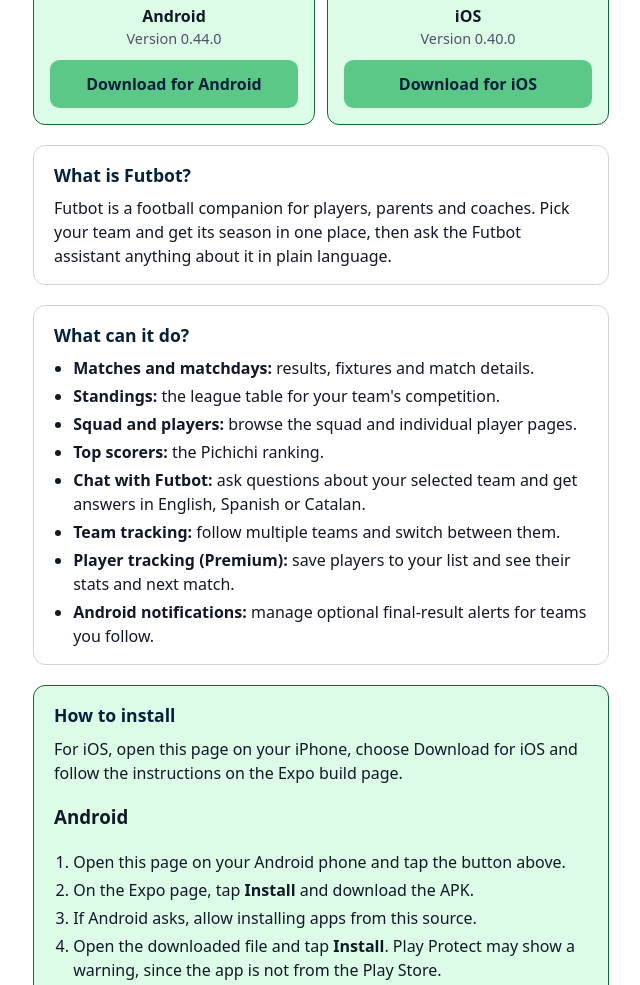
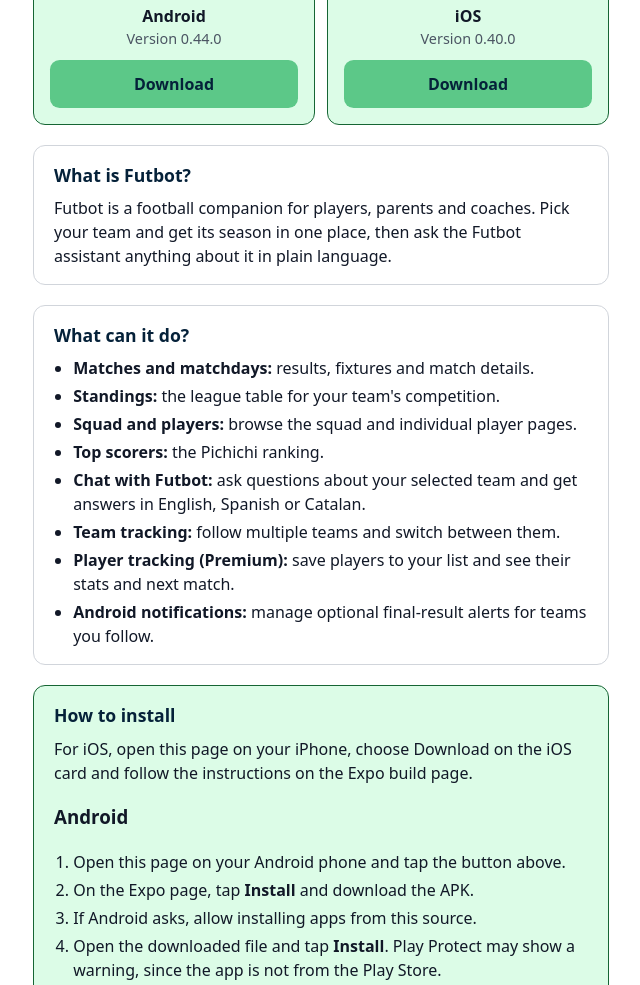
Before and after one commit to walter-xavelo/walter-xavelo.github.io, a website: page futbot-app/index.html in a window 1280 px wide. Shown: the part 368-1353 px from the top of the page, without its empty margins (319-959 px from the left). Drawn offline with Linux system fonts and the light colour scheme.

Commit message:
chore: simplify platform download labels (#10)
Co-authored-by: walter.xavelo <walter.xavelo@gmail.com>

```diff
--- a/futbot-app/index.html
+++ b/futbot-app/index.html
@@ -8,7 +8,7 @@
   <meta http-equiv="Pragma" content="no-cache">
   <meta http-equiv="Expires" content="0">
   <title>Futbot App</title>
-  <meta name="futbot-site-version" content="0.2.2">
+  <meta name="futbot-site-version" content="0.3.0">
   <meta name="description" content="Futbot: your team's matches, standings, squad and an assistant that answers your football questions. Android and iOS downloads available.">
   <link rel="icon" type="image/png" href="logo.png">
   <style>
@@ -81,7 +81,7 @@
         </svg>
         <span class="platform-name">Android</span>
         <span class="platform-version"><span data-i18n="version">Version</span> <span id="v-android">0.44.0</span></span>
-        <span class="button" data-i18n="downloadAndroid">Download for Android</span>
+        <span class="button" data-i18n="downloadAndroid">Download</span>
       </a>
       <a class="platform-card ios" href="https://expo.dev/accounts/xavelo_ai/projects/futbot-app/builds/3b5c93fd-fe49-4ee7-9e66-dbc39cfd9b6f">
         <svg class="platform-logo" role="img" aria-label="iOS" viewBox="0 0 48 48" xmlns="http://www.w3.org/2000/svg">
@@ -89,7 +89,7 @@
         </svg>
         <span class="platform-name">iOS</span>
         <span class="platform-version"><span data-i18n="version">Version</span> <span id="v-ios">0.40.0</span></span>
-        <span class="button" data-i18n="downloadIos">Download for iOS</span>
+        <span class="button" data-i18n="downloadIos">Download</span>
       </a>
     </section>
 
@@ -114,7 +114,7 @@
 
     <section class="card install">
       <h2 data-i18n="installTitle">How to install</h2>
-      <p data-i18n="iosInstall">For iOS, open this page on your iPhone, choose Download for iOS and follow the instructions on the Expo build page.</p>
+      <p data-i18n="iosInstall">For iOS, open this page on your iPhone, choose Download on the iOS card and follow the instructions on the Expo build page.</p>
       <h3>Android</h3>
       <ol>
         <li data-i18n-html="i1">Open this page on your Android phone and tap the button above.</li>
@@ -129,7 +129,7 @@
     var T = {
       en: {
         title: 'Futbot App', tagline: "Your team's football, in your pocket.", version: 'Version',
-        downloadsLabel: 'App downloads', downloadAndroid: 'Download for Android', downloadIos: 'Download for iOS',
+        downloadsLabel: 'App downloads', downloadAndroid: 'Download', downloadIos: 'Download',
         whatTitle: 'What is Futbot?',
         whatBody: 'Futbot is a football companion for players, parents and coaches. Pick your team and get its season in one place, then ask the Futbot assistant anything about it in plain language.',
         doTitle: 'What can it do?',
@@ -142,7 +142,7 @@
         do7: '<strong>Player tracking (Premium):</strong> save players to your list and see their stats and next match.',
         do8: '<strong>Android notifications:</strong> manage optional final-result alerts for teams you follow.',
         installTitle: 'How to install',
-        iosInstall: 'For iOS, open this page on your iPhone, choose Download for iOS and follow the instructions on the Expo build page.',
+        iosInstall: 'For iOS, open this page on your iPhone, choose Download on the iOS card and follow the instructions on the Expo build page.',
         i1: 'Open this page on your Android phone and tap the button above.',
         i2: 'On the Expo page, tap <em>Install</em> and download the APK.',
         i3: 'If Android asks, allow installing apps from this source.',
@@ -150,7 +150,7 @@
       },
       es: {
         title: 'Futbot App', tagline: 'El fútbol de tu equipo, en tu bolsillo.', version: 'Versión',
-        downloadsLabel: 'Descargas de la aplicación', downloadAndroid: 'Descargar para Android', downloadIos: 'Descargar para iOS',
+        downloadsLabel: 'Descargas de la aplicación', downloadAndroid: 'Descargar', downloadIos: 'Descargar',
         whatTitle: '¿Qué es Futbot?',
         whatBody: 'Futbot es un compañero de fútbol para jugadores, familias y entrenadores. Elige tu equipo y consulta su temporada en un solo lugar; después pregunta al asistente de Futbot lo que quieras en lenguaje natural.',
         doTitle: '¿Qué puede hacer?',
@@ -163,7 +163,7 @@
         do7: '<strong>Seguimiento de jugadores (Premium):</strong> guarda jugadores en tu lista y consulta sus estadísticas y próximo partido.',
         do8: '<strong>Notificaciones en Android:</strong> configura alertas opcionales de resultados finales para los equipos que sigues.',
         installTitle: 'Cómo instalar',
-        iosInstall: 'Para iOS, abre esta página en tu iPhone, elige Descargar para iOS y sigue las instrucciones de la página de Expo.',
+        iosInstall: 'Para iOS, abre esta página en tu iPhone, elige Descargar en la tarjeta de iOS y sigue las instrucciones de la página de Expo.',
         i1: 'Abre esta página en tu móvil Android y toca el botón de arriba.',
         i2: 'En la página de Expo, toca <em>Install</em> y descarga el APK.',
         i3: 'Si Android lo pide, permite instalar aplicaciones desde esta fuente.',
@@ -171,7 +171,7 @@
       },
       ca: {
         title: 'Futbot App', tagline: "El futbol del teu equip, a la butxaca.", version: 'Versió',
-        downloadsLabel: 'Descàrregues de l’aplicació', downloadAndroid: 'Descarrega per a Android', downloadIos: 'Descarrega per a iOS',
+        downloadsLabel: 'Descàrregues de l’aplicació', downloadAndroid: 'Descarrega', downloadIos: 'Descarrega',
         whatTitle: 'Què és Futbot?',
         whatBody: "Futbot és un company de futbol per a jugadors, famílies i entrenadors. Tria el teu equip i consulta la seva temporada en un sol lloc; després pregunta a l'assistent de Futbot el que vulguis en llenguatge natural.",
         doTitle: 'Què pot fer?',
@@ -184,7 +184,7 @@
         do7: '<strong>Seguiment de jugadors (Premium):</strong> desa jugadors a la teva llista i consulta les seves estadístiques i el pròxim partit.',
         do8: '<strong>Notificacions a Android:</strong> configura alertes opcionals de resultats finals per als equips que segueixes.',
         installTitle: 'Com instal·lar',
-        iosInstall: 'Per a iOS, obre aquesta pàgina al teu iPhone, tria Descarrega per a iOS i segueix les instruccions de la pàgina d’Expo.',
+        iosInstall: 'Per a iOS, obre aquesta pàgina al teu iPhone, tria Descarrega a la targeta d’iOS i segueix les instruccions de la pàgina d’Expo.',
         i1: "Obre aquesta pàgina al teu mòbil Android i toca el botó de dalt.",
         i2: "A la pàgina d'Expo, toca <em>Install</em> i descarrega l'APK.",
         i3: "Si Android ho demana, permet instal·lar aplicacions des d'aquesta font.",
--- a/package.json
+++ b/package.json
@@ -1,6 +1,6 @@
 {
   "name": "futbot-app-download-site",
-  "version": "0.2.2",
+  "version": "0.3.0",
   "private": true,
   "type": "module",
   "scripts": {
```
Also changed, not shown: 1 other file.
